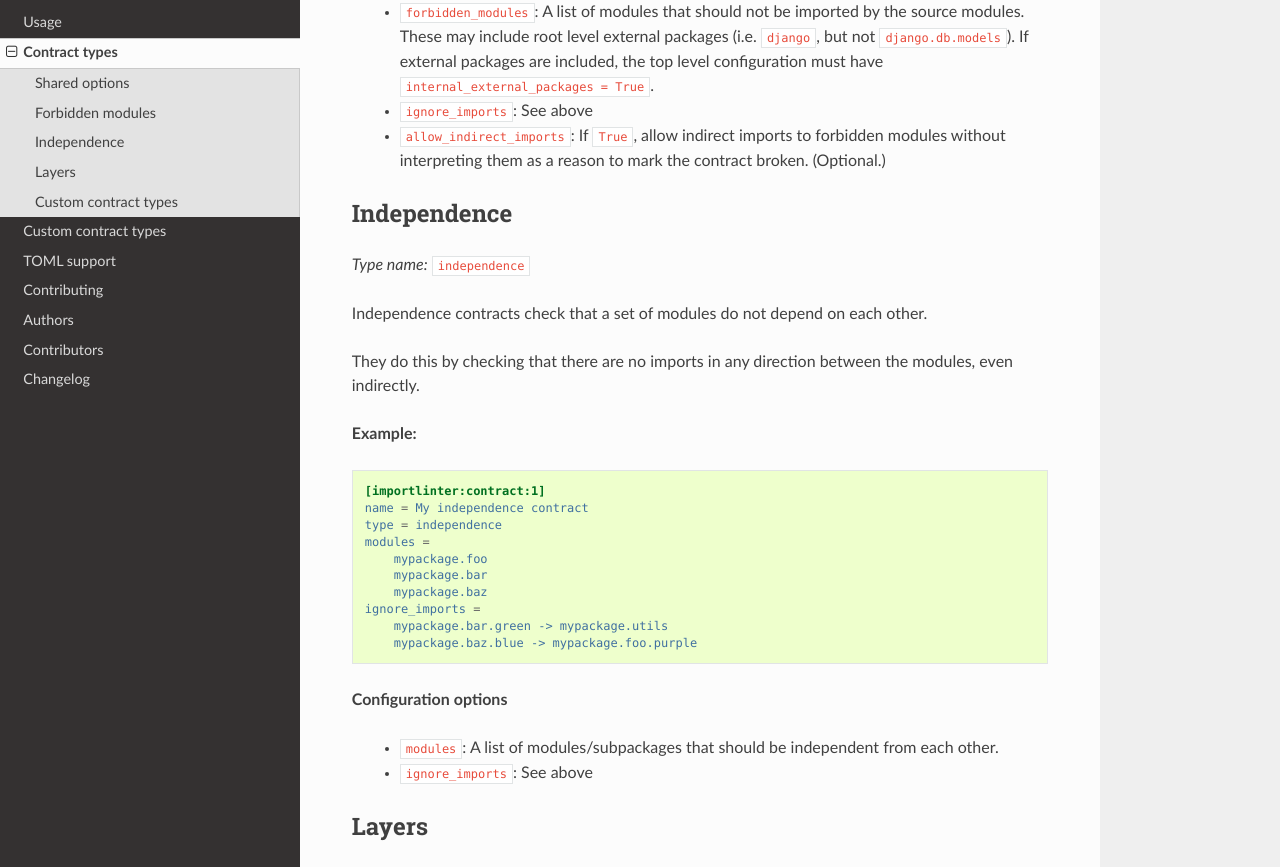
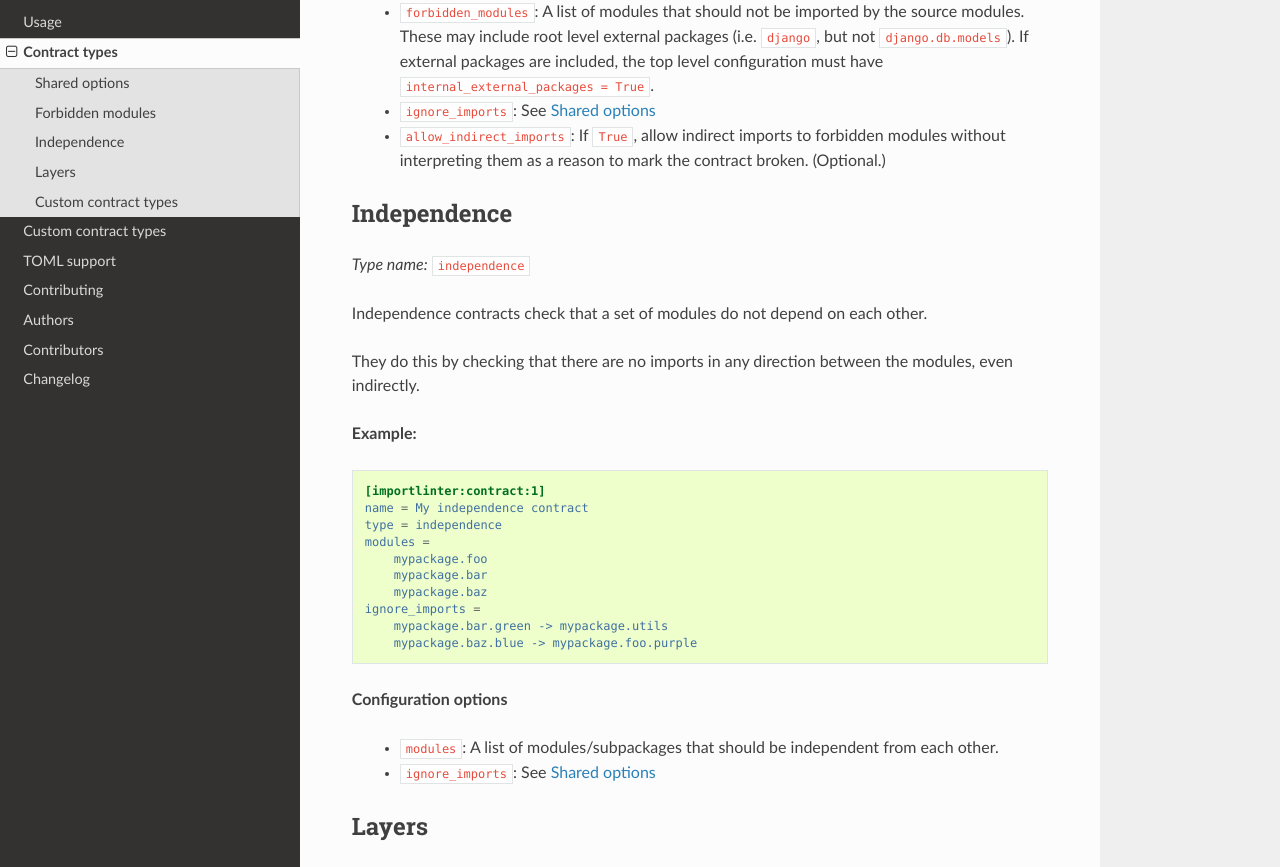
Before and after one commit to seddonym/import-linter, a Sphinx documentation site: the page built from docs/contract_types.rst, in a window 1280 px wide and 1400 px high, scrolled down 1430 px. Shown: the part 157-1024 px from the top of the window. Built offline with Sphinx 7.4.7 and the Read the Docs theme 2.0.0, drawn with Linux system fonts in a browser that asks for light colours; some of the changed text lies outside the part shown.

Commit message:
Add links

```diff
--- a/docs/contract_types.rst
+++ b/docs/contract_types.rst
@@ -1,6 +1,8 @@
 ==============
 Contract types
 ==============
+
+.. _Shared options:
 
 Shared options
 --------------
@@ -79,7 +81,7 @@ Configuration options:
     - ``forbidden_modules``: A list of modules that should not be imported by the source modules. These may include
       root level external packages (i.e. ``django``, but not ``django.db.models``). If external packages are included,
       the top level configuration must have ``internal_external_packages = True``.
-    - ``ignore_imports``: See above
+    - ``ignore_imports``: See :ref:`Shared options`
     - ``allow_indirect_imports``: If ``True``, allow indirect imports to forbidden modules without interpreting them
       as a reason to mark the contract broken. (Optional.)
 
@@ -110,7 +112,7 @@ They do this by checking that there are no imports in any direction between the
 **Configuration options**
 
     - ``modules``: A list of modules/subpackages that should be independent from each other.
-    - ``ignore_imports``: See above
+    - ``ignore_imports``: See :ref:`Shared options`
 
 
 Layers
@@ -199,7 +201,7 @@ won't complain.
     - ``containers``:
       List of the parent modules of the layers, as *absolute names* that you could import, such as
       ``mypackage.foo``. (Optional.)
-    - ``ignore_imports``: See above
+    - ``ignore_imports``: See :ref:`Shared options`
 
 
 
```
